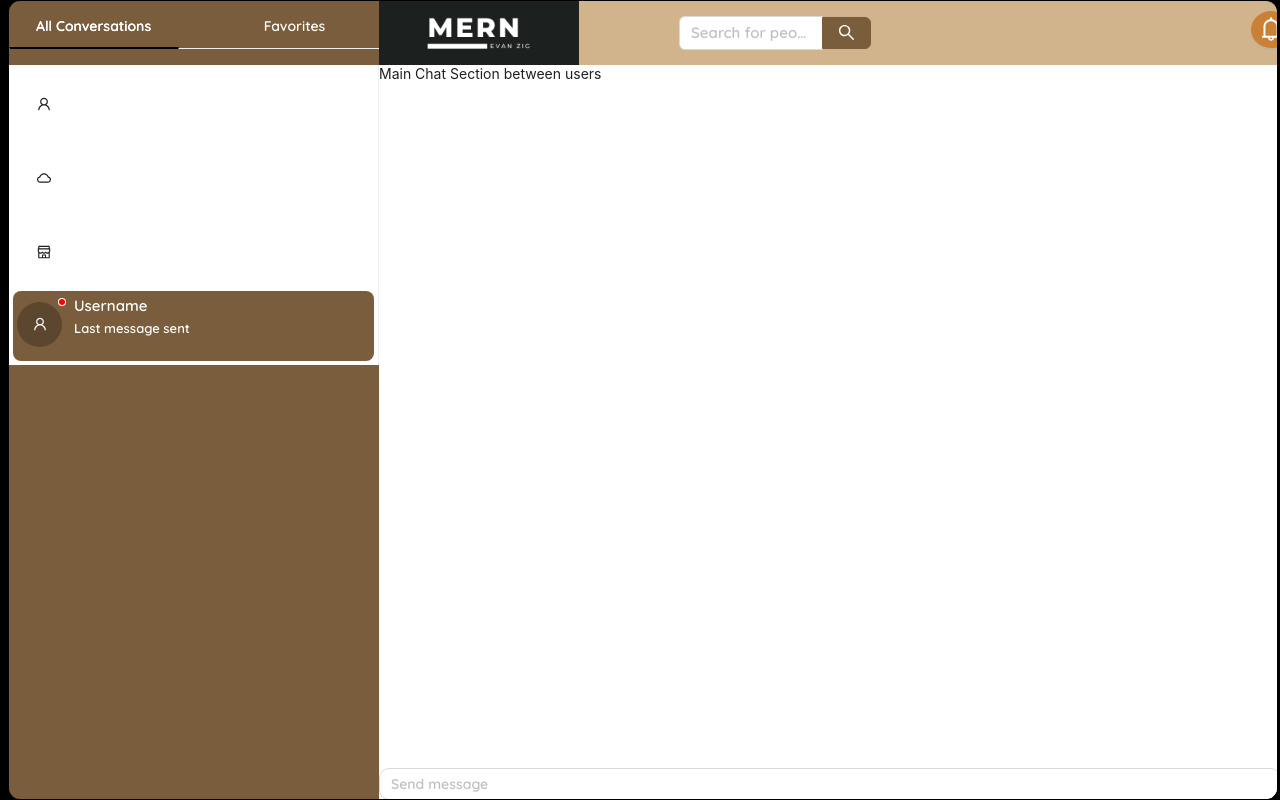
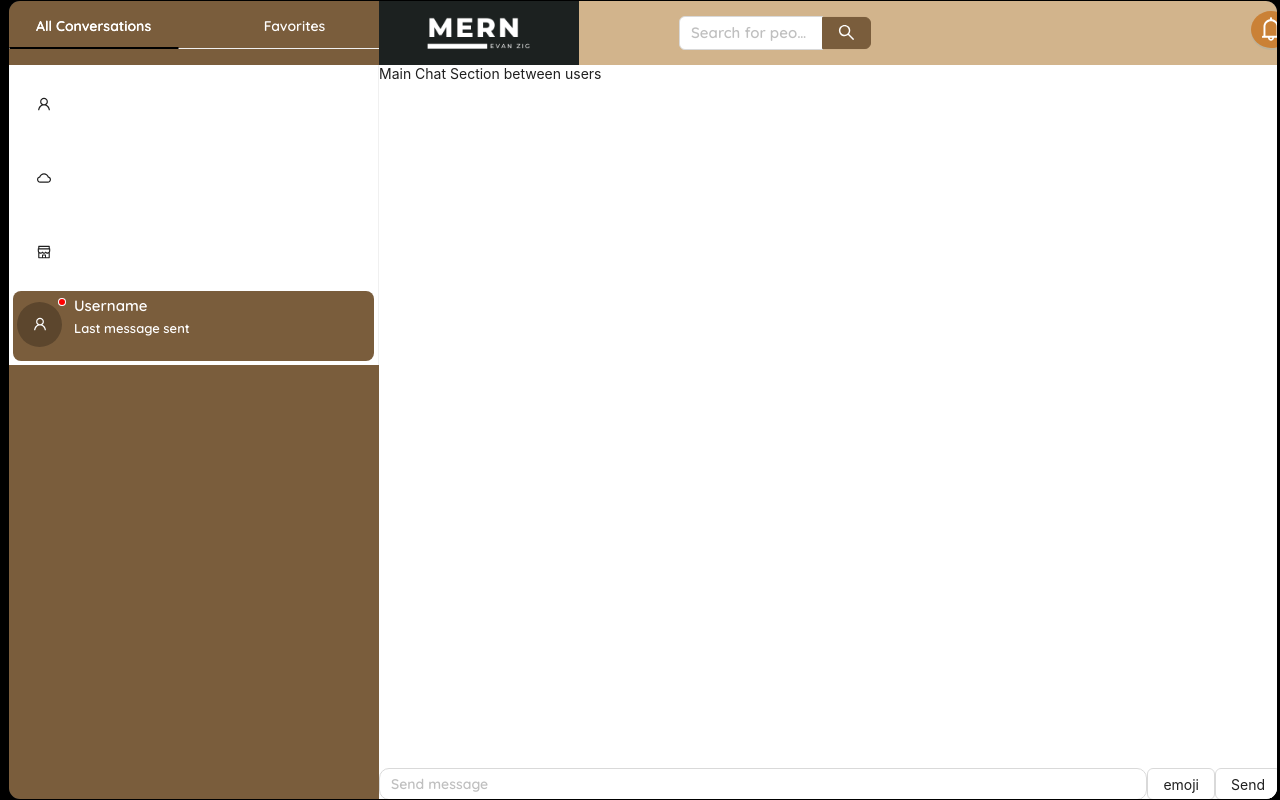
Before and after one commit to EvanZig/messengerApp, a React (Create React App) app in the folder client/: page / in a window 1280 px wide. Built offline with nearby package versions, Linux system fonts and the light colour scheme.

Commit message:
added placeholder buttons for chat input

```diff
--- a/client/src/components/ChatUi/ChatInput.tsx
+++ b/client/src/components/ChatUi/ChatInput.tsx
@@ -1,17 +1,19 @@
 import React from 'react'
-import { Input } from 'antd'
+import { Input, Button } from 'antd'
 import '../../styles/componentStyling/ChatLayoutStyle.scss'
 
 const { TextArea } = Input
 
 export default function ChatInput() {
     return (
-        <div>
+        <div style={{ display: 'flex' }}>
             <TextArea
                 placeholder="Send message"
                 autoSize={{ minRows: 1, maxRows: 4 }}
                 className="chatInputBox"
             ></TextArea>
+            <Button> emoji </Button>
+            <Button>Send</Button>
         </div>
     )
 }
```
